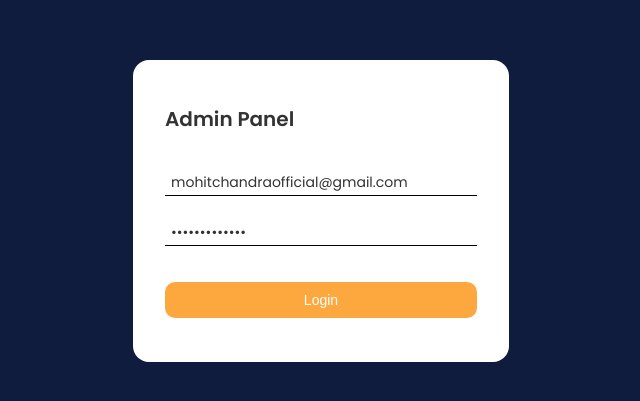
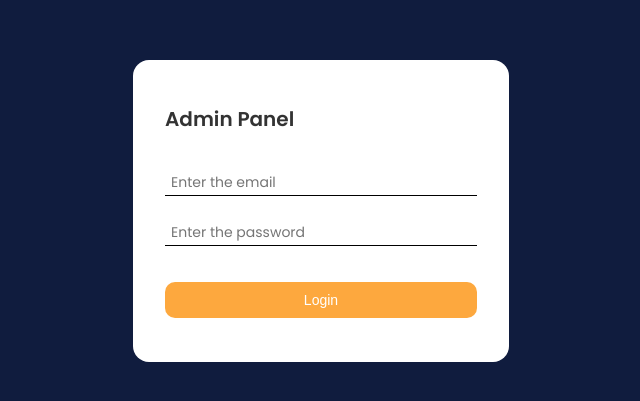
Before and after one commit to mohitcofficial/Aggregator-admin-panel, a Next.js app: page /login in a window 1280 px wide. Shown: the part 189-590 px from the top of the page, without its empty margins (319-959 px from the left). Built offline with nearby package versions, Linux system fonts and the light colour scheme; no server answers.

Commit message:
removed the default login values of inputs

```diff
--- a/src/app/login/page.js
+++ b/src/app/login/page.js
@@ -7,8 +7,8 @@ import { useRouter } from "next/navigation";
 import Loader from "@/utils/Loader";
 
 function Page() {
-  const [email, setEmail] = useState("mohitchandraofficial@gmail.com");
-  const [password, setPassword] = useState("mausi@1234567");
+  const [email, setEmail] = useState("");
+  const [password, setPassword] = useState("");
   const [loading, setLoading] = useState(false);
   const router = useRouter();
 
```
